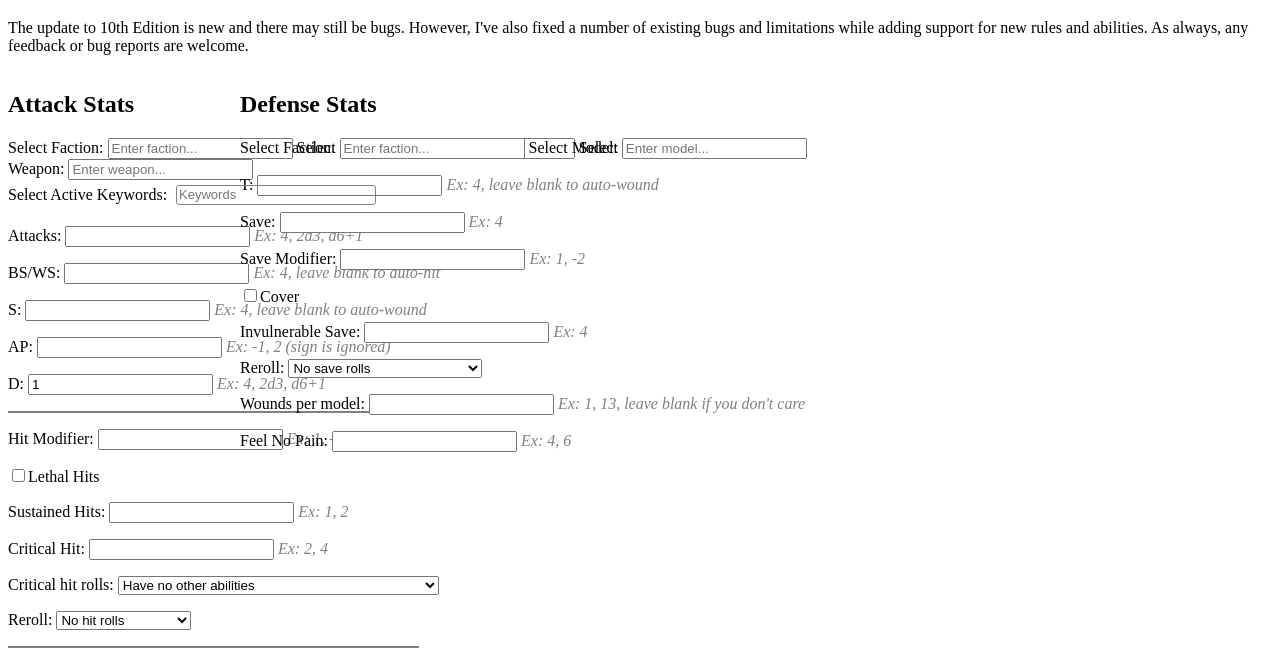
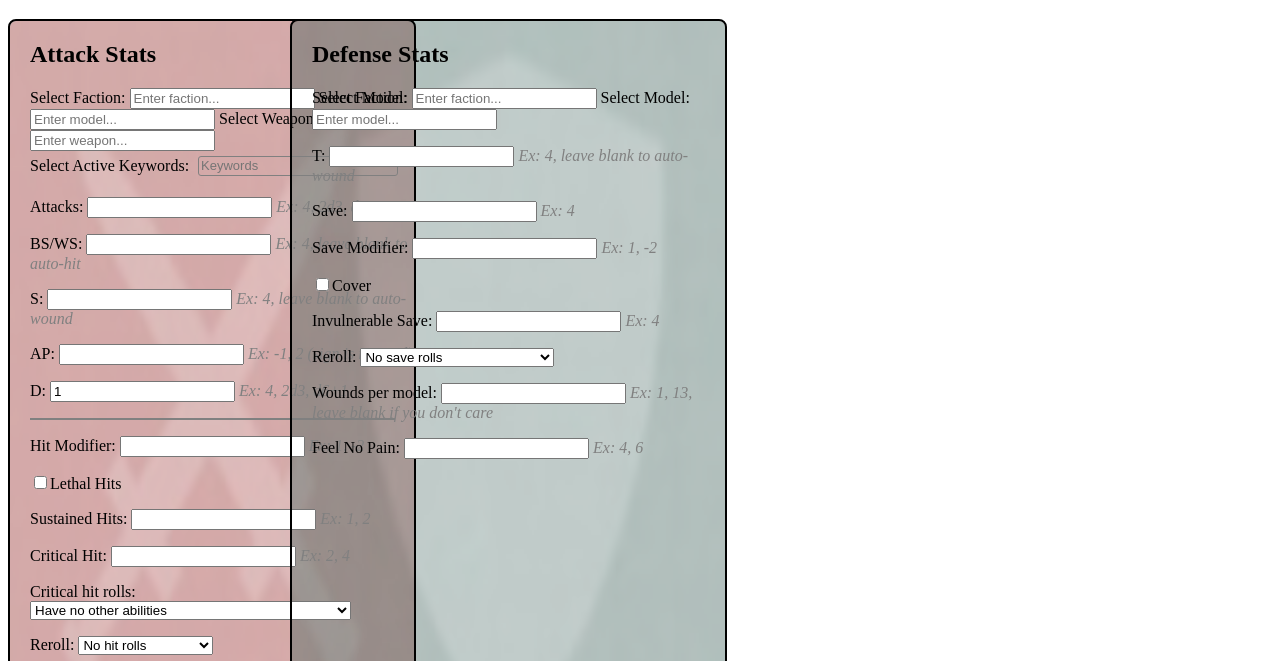
Before and after one commit to lukaross368/40k_tool, a website: page src/dice.html in a window 1280 px wide. Shown: the part 61-722 px from the top of the page. Drawn offline with Linux system fonts and the light colour scheme; no server answers.

Commit message:
added atk and def images

```diff
--- a/src/dice.html
+++ b/src/dice.html
@@ -1,4 +1,4 @@
-<!DOCTYPE html>
+<!doctype html>
 <html>
   <head>
     <meta charset="UTF-8" />
@@ -33,13 +33,8 @@
   </head>
   <body onload="init_40k()">
     <h1>40K Visual Dice Calculator (10th Ed)</h1>
-    <p>
-      The update to 10th Edition is new and there may still be bugs. However,
-      I've also fixed a number of existing bugs and limitations while adding
-      support for new rules and abilities. As always, any feedback or bug
-      reports are welcome.
-    </p>
     <div class="stats-container">
+      <div class="atk-image-container">
         <div class="left-column">
           <div>
             <h2>Attack Stats</h2>
@@ -110,7 +105,7 @@
               <label>D: <input type="text" id="d" value="1" /></label>
               <span class="description">Ex: 4, 2d3, d6+1</span>
             </p>
-          <hr style="width: 65%; border: 1px solid grey" />
+            <hr style="width: 95%; border: 1px solid grey" />
             <p>
               <label>Hit Modifier: <input type="text" id="hit_mod" /></label>
               <span class="description">Ex: 1, -2</span>
@@ -136,7 +131,9 @@
                 <option value="+mortal">
                   Deal 1 mortal wound in addition to regular damage
                 </option>
-              <option value="mortal">Deal their damage as mortal wounds</option>
+                <option value="mortal">
+                  Deal their damage as mortal wounds
+                </option>
               </select>
             </p>
             <p>
@@ -148,9 +145,11 @@
                 <option value="noncrit">Non-critical hit rolls</option>
               </select>
             </p>
-          <hr style="width: 65%; border: 1px solid grey" />
+            <hr style="width: 95%; border: 1px solid grey" />
             <p>
-            <label>Wound Modifier: <input type="text" id="wound_mod" /></label>
+              <label
+                >Wound Modifier: <input type="text" id="wound_mod"
+              /></label>
               <span class="description">Ex: 1, -2</span>
             </p>
             <p>
@@ -185,8 +184,10 @@
             </p>
           </div>
         </div>
+      </div>
       <div>
         <div class="right-column">
+          <div class="def-image-container">
             <h2>Defense Stats</h2>
             <!-- File filter input box added here -->
             <label for="file-filter">Select Faction:</label>
@@ -258,6 +259,7 @@
           </div>
         </div>
       </div>
+    </div>
 
     <h2>Saved Profiles</h2>
     <div id="list-container">
--- a/src/styles.css
+++ b/src/styles.css
@@ -3,18 +3,61 @@
   grid-template-columns: 1fr 1fr; /* Two equal columns */
 }
 
-.image-container {
-  background-image: url('../figures/attacker.png'); /* Set the local background image */
-  background-size: cover; /* Makes the image cover the entire container */
-  background-position: center; /* Centers the image */
+.atk-image-container {
+  position: relative; /* Allows positioning of the pseudo-element */
+  width: 64%; /* or a specific width */
+  height: 750px; /* or a specific height */
+  border: 2px solid #000; /* 2px solid black border */
+  border-radius: 8px; /* Optional: rounded corners */
+  overflow: hidden; /* Ensures the pseudo-element doesn’t overflow */
+}
+
+.atk-image-container::before {
+  content: ""; /* Required for pseudo-elements */
+  position: absolute; /* Positions the overlay absolutely within the container */
+  top: 0;
+  left: 0;
+  width: 100%;
+  height: 100%;
+  background-image: url('/figures/attacker.png'); /* Set the local background image */
+  background-size: 100% 100%; /* Scales the image up, effectively squeezing it in */
+  background-position: center; /* Keeps the image centered */
   background-repeat: no-repeat; /* Prevents the image from repeating */
-  position: relative; /* Allows layering of elements, if needed */
-  width: 100%; /* or a specific width */
-  height: 400px; /* or a specific height */
+  opacity: 0.4; /* 10% opacity for the image */
+  z-index: -1; /* Ensures the overlay is behind the content */
+}
+
+.def-image-container {
+  position: relative; /* Allows positioning of the pseudo-element */
+  width: 40%; /* or a specific width */
+  height: 750px; /* or a specific height */
+  border: 2px solid #000; /* 2px solid black border */
+  border-radius: 8px; /* Optional: rounded corners */
+  overflow: hidden; /* Ensures the pseudo-element doesn’t overflow */
+  padding: 0 20px; /* Vertical padding is 0, horizontal padding is 10px */
+}
+
+.def-image-container::before {
+  content: ""; /* Required for pseudo-elements */
+  position: absolute; /* Positions the overlay absolutely within the container */
+  top: 0;
+  left: 0;
+  width: 100%;
+  height: 100%;
+  background-image: url('/figures/defender.png'); /* Set the local background image */
+  background-size: 110% 110%; /* Scales the image up, effectively squeezing it in */
+  background-position: center; /* Keeps the image centered */
+  background-repeat: no-repeat; /* Prevents the image from repeating */
+  opacity: 0.4; /* 10% opacity for the image */
+  z-index: -1; /* Ensures the overlay is behind the content */
+}
+
+.left-column {
+  margin-left: 20px; /* Shrink the gap by moving the right column closer */
 }
 
 .right-column {
-  margin-left: -400px; /* Shrink the gap by moving the right column closer */
+  margin-left: -350px; /* Shrink the gap by moving the right column closer */
 }
 
 .attack-stats, .defense-stats {
```
Also changed, not shown: src/figures/attacker.png (renamed from figures/attacker.png), src/figures/defender.png (renamed from figures/defender.png). Lines whose indentation alone changed are shown as unchanged.
